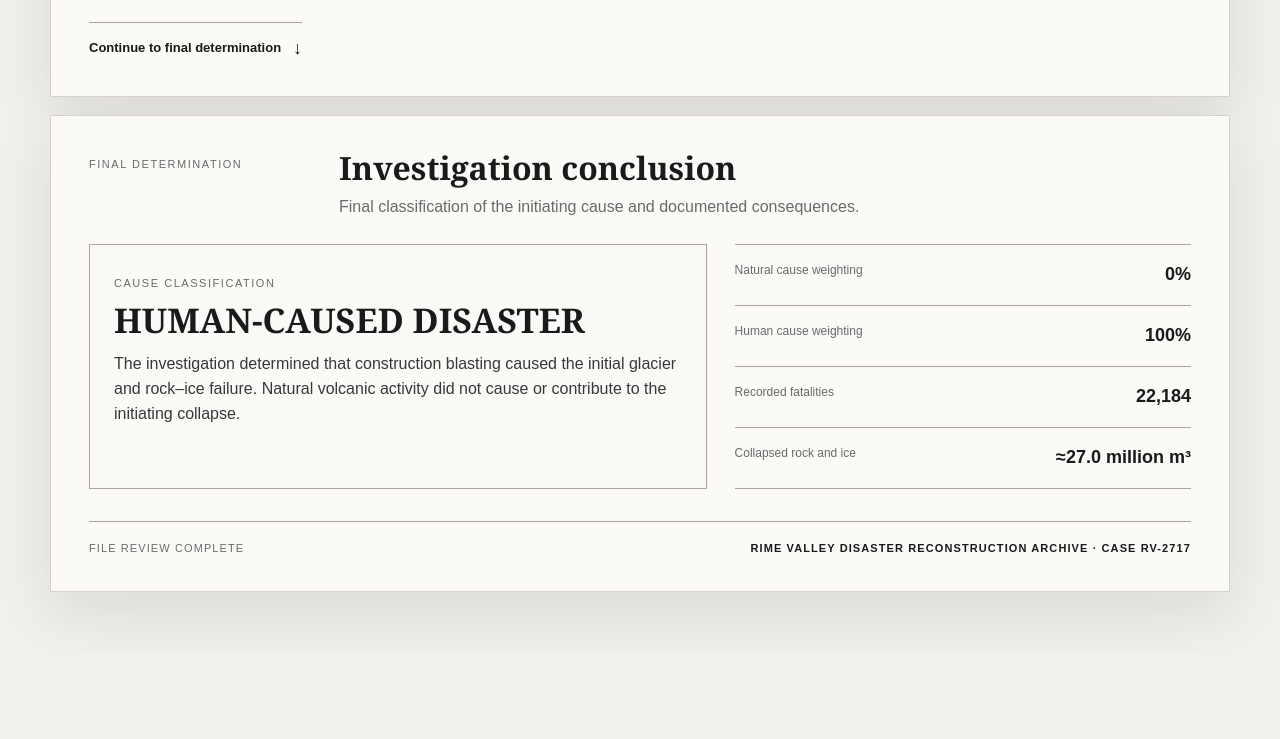
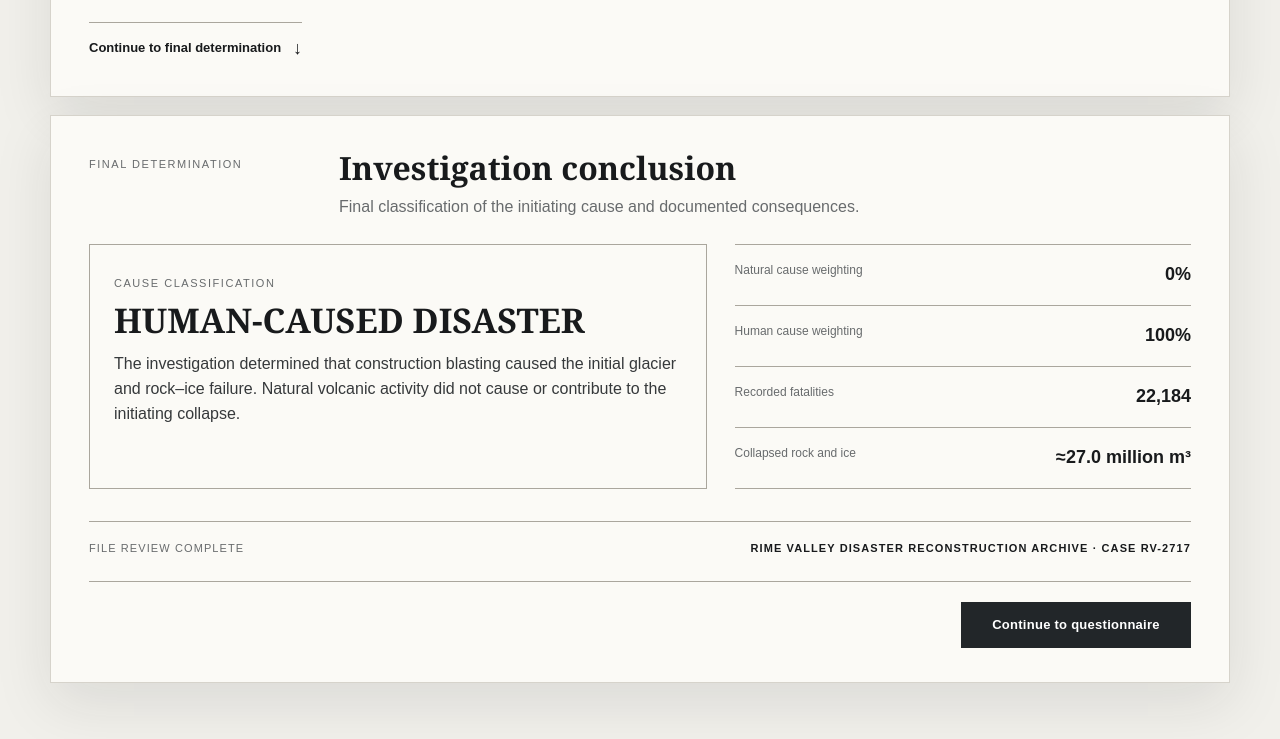
Before and after one commit to shujumi0329-droid/manmade_2, a plain HTML site: page index.html in a window 1280 px wide. Shown: the part 5176-5915 px from the top of the page. Before the commit the page ends 5828 px from the top, so only its background shows below. Drawn offline with Linux system fonts and the light colour scheme.

Commit message:
Load SurveyCake return flow

```diff
--- a/index.html
+++ b/index.html
@@ -163,5 +163,6 @@
 
 <div class="modal" id="modal"><div class="modal-card"><div class="modal-head"><strong id="modalTitle"></strong><button class="modal-close" id="modalClose">×</button></div><img id="modalImg" alt="expanded evidence image"></div></div>
 <script src="script.js"></script>
+<script src="return-to-survey.js"></script>
 </body>
 </html>
```
